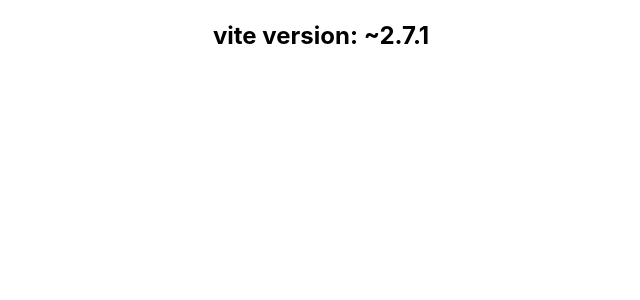
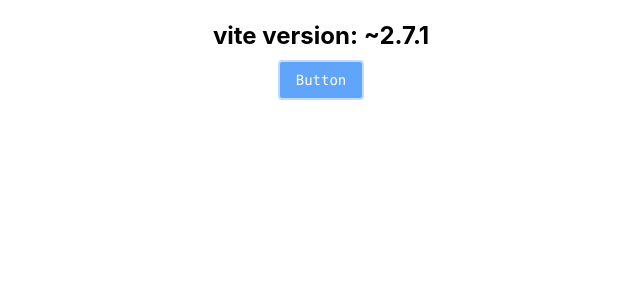
Before and after one commit to xiaolu-coding/vite, a React (Vite) app in the folder vite-project/: page / in a window 1280 px wide. Shown: the top 300 px of the page, without its empty margins (319-959 px from the left). Built offline with nearby package versions, Linux system fonts and the light colour scheme.

Commit message:
feat: 各种环境配置

```diff
--- a/vite-project/src/components/Header/index.tsx
+++ b/vite-project/src/components/Header/index.tsx
@@ -1,9 +1,20 @@
 import styles from './index.module.scss';
-import { devDependencies } from "../../../package.json";
+import { devDependencies } from '../../../package.json';
 export function Header() {
-  return <div className="p-20px text-center">
+  return (
+    <div className="p-20px text-center">
       <h1 className="font-bold text-2xl mb-2">
         vite version: {devDependencies.vite}
       </h1>
+      <button
+        bg="blue-400 hover:blue-500 dark:blue-500 dark:hover:blue-600"
+        text="sm white"
+        font="mono light"
+        p="y-2 x-4"
+        border="2 rounded blue-200"
+      >
+        Button
+      </button>
     </div>
-};
+  );
+}
--- a/vite-project/tsconfig.json
+++ b/vite-project/tsconfig.json
@@ -16,5 +16,5 @@
     "noEmit": true,
     "jsx": "react-jsx"
   },
-  "include": ["./src"]
+  "include": ["./src", "types"]
 }
--- a/vite-project/vite.config.ts
+++ b/vite-project/vite.config.ts
@@ -1,14 +1,17 @@
-import { defineConfig, normalizePath } from 'vite'
-import react from '@vitejs/plugin-react'
+import { defineConfig, normalizePath } from 'vite';
+import react from '@vitejs/plugin-react';
 // 引入 path 包注意两点:
 // 1. 为避免类型报错，你需要通过 `pnpm i @types/node -D` 安装类型
 // 2. tsconfig.json 中设置 `allowSyntheticDefaultImports: true`，以允许下面的 default 导入方式
-import path from "path"
+import path from 'path';
 // pnpm i autoprefixer -D
 // postCss插件
 import autoprefixer from 'autoprefixer';
 // windiCss插件
-import windi from "vite-plugin-windicss"
+import windi from 'vite-plugin-windicss';
+import viteEslint from 'vite-plugin-eslint';
+import viteStylelint from '@amatlash/vite-plugin-stylelint';
+
 
 // 全局 scss 文件的路径
 // 用 normalizePath 解决 window 下的路径问题
@@ -34,30 +37,35 @@
       // jsxImportSource: "@emotion/react",
     }),
     windi(),
+    viteEslint(),
+    viteStylelint({
+      // 对某些文件排除检查
+      exclude: /windicss|node_modules/
+    })
   ],
   // root: path.join(__dirname, 'src'),
   build: {
-    manifest: true,
+    manifest: true
   },
   css: {
     preprocessorOptions: {
       scss: {
         // additionalData 的内容会在每个 scss 文件的开头自动注入
-        additionalData: `@import "${variablePath}";`,
-      },
+        additionalData: `@import "${variablePath}";`
+      }
     },
     modules: {
       // 一般我们可以通过 generateScopedName 属性来对生成的类名进行自定义
       // 其中，name 表示当前文件名，local 表示类名
-      generateScopedName: "[name]__[local]___[hash:base64:5]",
+      generateScopedName: '[name]__[local]___[hash:base64:5]'
     },
     postcss: {
       plugins: [
         autoprefixer({
           // 指定目标浏览器
-          overrideBrowserslist: ["Chrome > 40", "ff > 31", "ie 11"],
-        }),
-      ],
-    },
-  },
-})
+          overrideBrowserslist: ['Chrome > 40', 'ff > 31', 'ie 11']
+        })
+      ]
+    }
+  }
+});
--- /dev/null
+++ b/vite-project/windi.config.ts
@@ -0,0 +1,6 @@
+import { defineConfig } from 'vite-plugin-windicss';
+
+export default defineConfig({
+  // 开启 attributify
+  attributify: true
+});
```
Also changed, not shown: vite-project/package.json (+21 -1 lines), vite-project/src/App.tsx (+7 -7 lines), vite-project/src/main.tsx (+6 -6 lines), vite-project/.eslintrc.js (added), vite-project/.prettierrc.js (added), vite-project/.stylelintrc.js (added), 1 other file (tests, documents, lock files or other folders).
